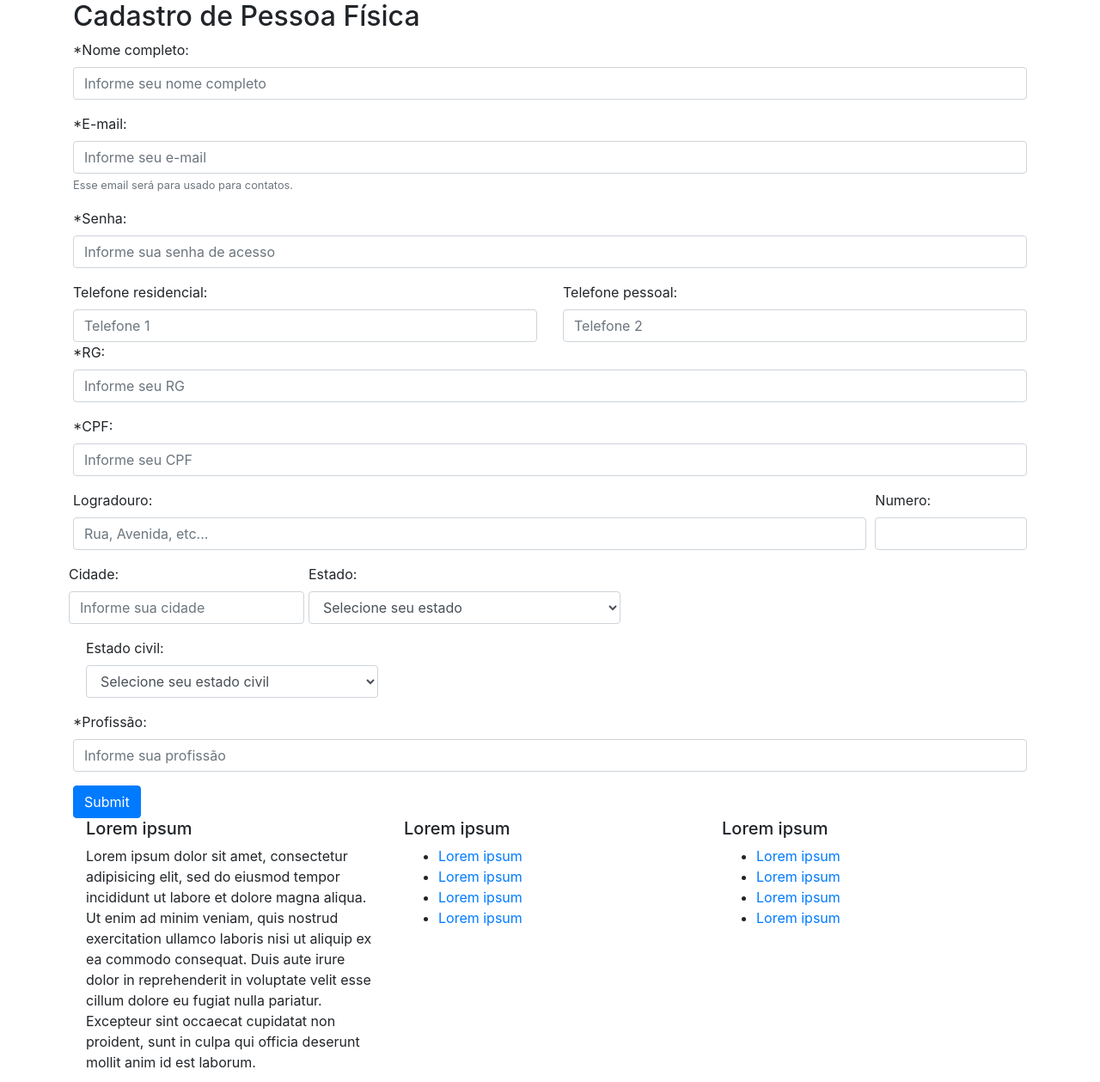
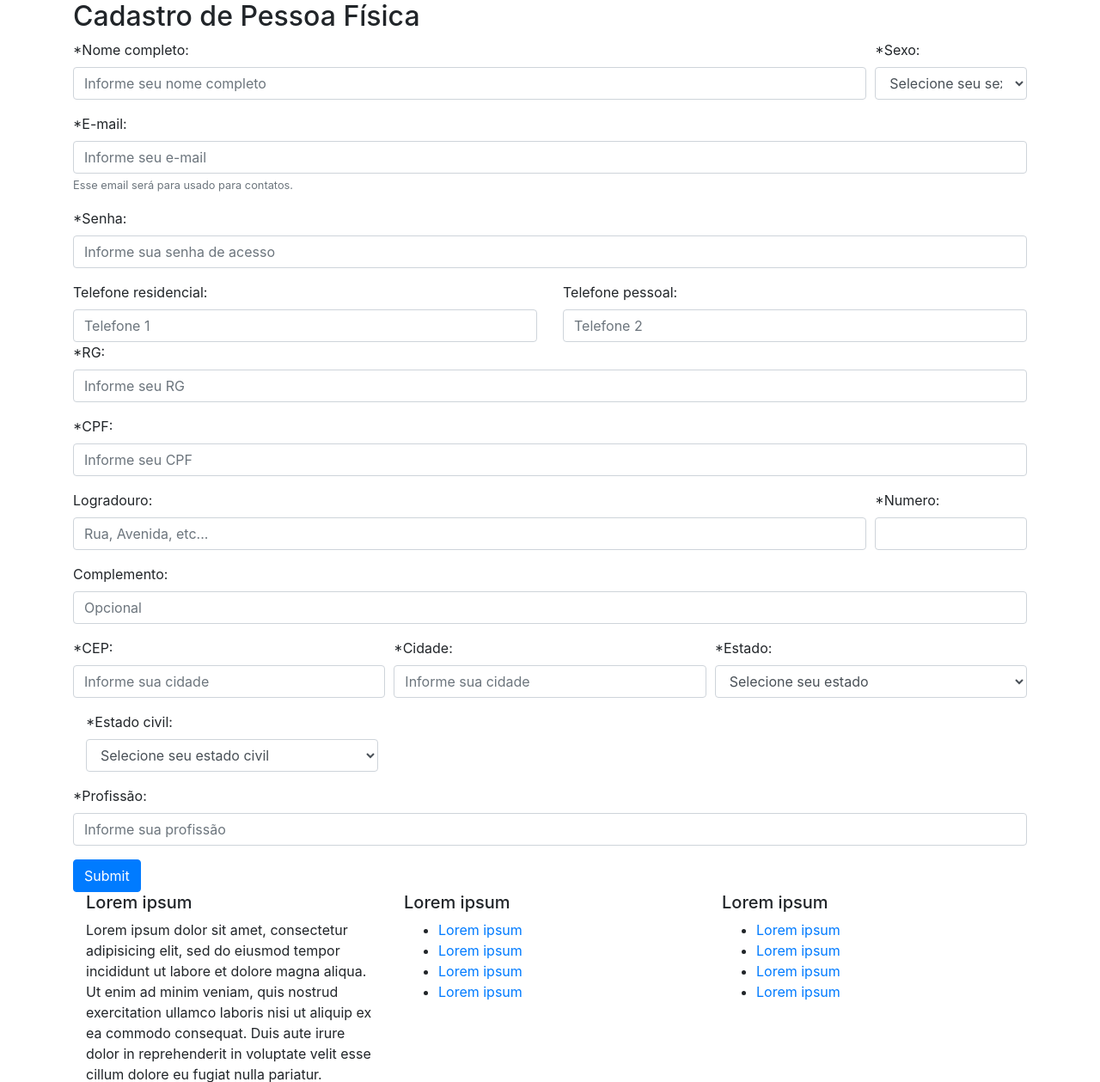
Before and after one commit to edg-dev/corretora, a PHP site: page /View/Cadastro/PessoaFisica.php in a window 1280 px wide. Shown: the part 56-1315 px from the top of the page at 86% size. Run offline with PHP 8.4, Linux system fonts and the light colour scheme.

```diff
--- a/View/Cadastro/PessoaFisica.php
+++ b/View/Cadastro/PessoaFisica.php
@@ -1,65 +1,84 @@
 <?php include '../Templates/header.php'; ?>
 <h2> Cadastro de Pessoa Física </h2>
 <form>
-
-    <div class="form-group">
-        <label for="nomeCompleto"><span>*</span>Nome completo:</label>
-        <input type="text" class="form-control" id="nome" placeholder="Informe seu nome completo">
+    <div class="form-row">
+        <div class="form-group col-md-10">
+            <label for="nomeCompleto"><span>*</span>Nome completo:</label>
+            <input type="text" class="form-control" id="nome" placeholder="Informe seu nome completo" name="nome">
+        </div>
+        <div class="form-group col-md-2">
+            <label for="sexo"><span>*</span>Sexo:</label>
+            <select id="sexo" class="form-control" name="sexo">
+                <option selected>Selecione seu sexo</option>
+                <option>...</option>
+            </select>
+        </div>
     </div>
 
     <div class="form-group">
         <label for="email"><span>*</span>E-mail:</label>
-        <input type="email" class="form-control" id="email" aria-describedby="emailHelp" placeholder="Informe seu e-mail">
+        <input type="email" class="form-control" id="email" aria-describedby="emailHelp" placeholder="Informe seu e-mail" name="email">
         <small id="emailHelp" class="form-text text-muted">Esse email será para usado para contatos.</small>
     </div>
 
     <div class="form-group">
         <label for="senha"><span>*</span>Senha:</label>
-        <input type="text" class="form-control" id="senha" placeholder="Informe sua senha de acesso">
+        <input type="text" class="form-control" id="senha" placeholder="Informe sua senha de acesso" name="senha">
     </div>
 
     <div class="row">
         <div class="col">
             <label for="telefone1">Telefone residencial:</label>
-            <input type="text" class="form-control" placeholder="Telefone 1">
+            <input type="text" class="form-control" placeholder="Telefone 1" name="telefone1">
         </div>
         <div class="col">
             <label for="telefone2">Telefone pessoal:</label>
-            <input type="text" class="form-control" placeholder="Telefone 2">
+            <input type="text" class="form-control" placeholder="Telefone 2" name="telefone2">
         </div>
     </div>
 
     <div class="form-group">
         <label for="rg"><span>*</span>RG:</label>
-        <input type="text" class="form-control" id="rg" placeholder="Informe seu RG">
+        <input type="text" class="form-control" id="rg" placeholder="Informe seu RG" name="rg">
     </div>
 
     <div class="form-group">
         <label for="cpf"><span>*</span>CPF:</label>
-        <input type="text" class="form-control" id="cpf" placeholder="Informe seu CPF">
+        <input type="text" class="form-control" id="cpf" placeholder="Informe seu CPF" name="cpf">
     </div>
 
     <div class="form-row">
         <div class="form-group col-md-10">
             <label for="logradouro">Logradouro:</label>
-            <input type="text" class="form-control" id="logradouro" placeholder="Rua, Avenida, etc...">
+            <input type="text" class="form-control" id="logradouro" placeholder="Rua, Avenida, etc..." name="logradouro">
         </div>
 
         <div class="form-group col-md-2">
-            <label for="numero">Numero:</label>
-            <input type="text" class="form-control" id="numero">
+            <label for="numero"><span>*</span>Numero:</label>
+            <input type="text" class="form-control" id="numero" name="numero">
         </div>
     </div>
 
+    <div class="form-group">
+        <label for="cpf">Complemento:</label>
+        <input type="text" class="form-control" id="complemento" placeholder="Opcional" name="complemento">
+    </div>
+
     <div class="form-row">
-        <div class="form-group">
-            <label for="cidade">Cidade:</label>
-            <input type="text" class="form-control" id="cidade" placeholder="Informe sua cidade">
+
+        <div class="form-group col-md-4">
+            <label for="cep"><span>*</span>CEP:</label>
+            <input type="text" class="form-control" id="cep" placeholder="Informe sua cidade" name="cep">
         </div>
 
         <div class="form-group col-md-4">
-            <label for="estado">Estado:</label>
-            <select id="estado" class="form-control">
+            <label for="cidade"><span>*</span>Cidade:</label>
+            <input type="text" class="form-control" id="cidade" placeholder="Informe sua cidade" name="cidade">
+        </div>
+
+        <div class="form-group col-md-4">
+            <label for="estado"><span>*</span>Estado:</label>
+            <select id="estado" class="form-control" name="estado">
                 <option selected>Selecione seu estado</option>
                 <option>...</option>
             </select>
@@ -67,8 +86,8 @@
     </div>
 
     <div class="form-group col-md-4">
-        <label for="estadoCivil">Estado civil:</label>
-        <select id="estadoCivil" class="form-control">
+        <label for="estadoCivil"><span>*</span>Estado civil:</label>
+        <select id="estadoCivil" class="form-control" name="estadoCivil">
             <option selected>Selecione seu estado civil</option>
             <option>...</option>
         </select>
@@ -76,7 +95,7 @@
 
     <div class="form-group">
         <label for="profissao"><span>*</span>Profissão:</label>
-        <input type="text" class="form-control" id="profissao" placeholder="Informe sua profissão">
+        <input type="text" class="form-control" id="profissao" placeholder="Informe sua profissão" name="profissao">
     </div>
 
     <button type="submit" class="btn btn-primary">Submit</button>
```
Also changed, not shown: Model/BairroModel.php (added, +24 -0 lines), Model/CepModel.php (added, +26 -0 lines), Model/CidadeModel.php (added, +27 -0 lines), Model/EnderecoModel.php (added, +74 -0 lines), Model/PessoaFisicaModel.php (added, +43 -0 lines), Model/PessoaModel.php (added, +27 -0 lines), Model/SexoModel.php (added, +21 -0 lines), .htaccess (added), Controller/PessoaFisicaController.php (added), Model/Models.txt (deleted).
